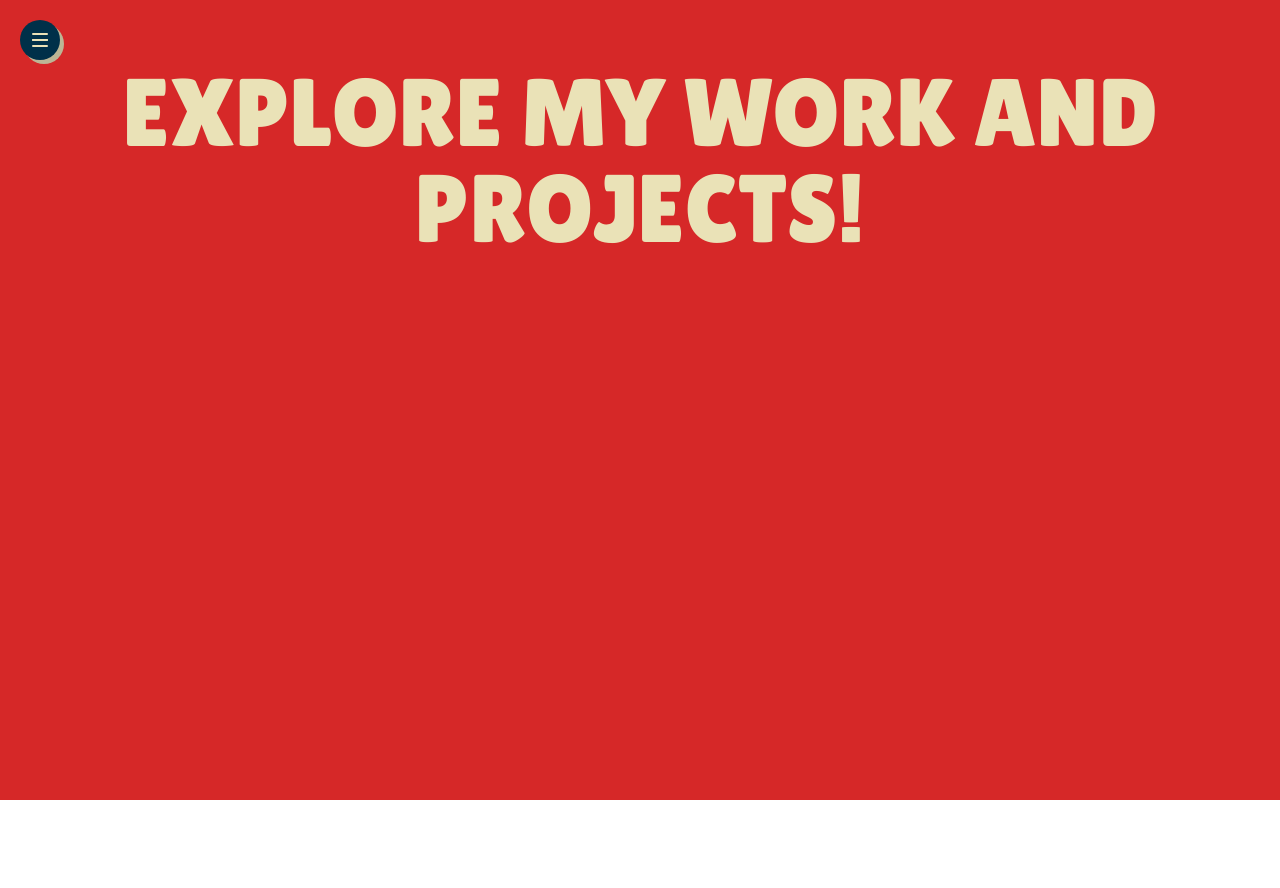
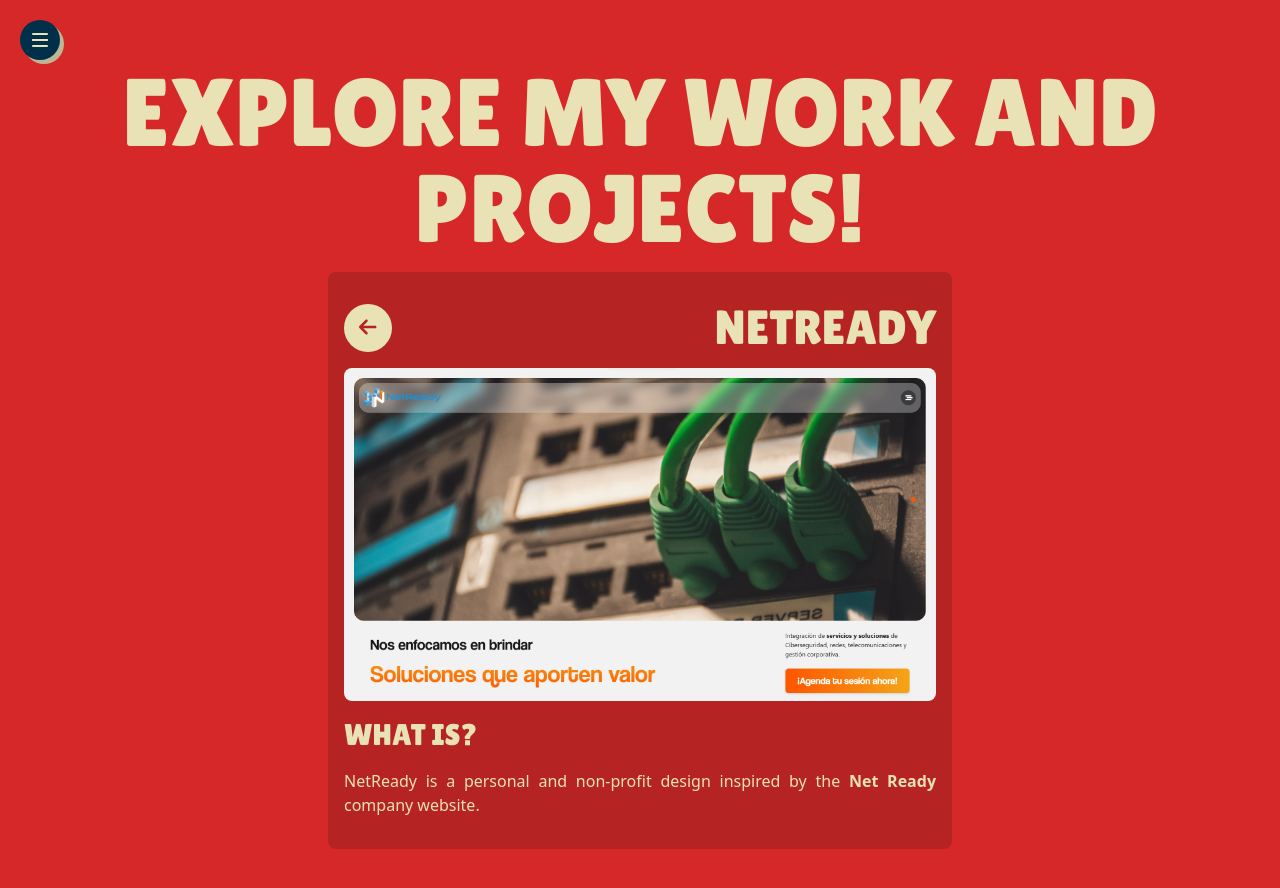
Before and after one commit to abraham-j-p-f/react-portfolio, a React (Vite) app: page /work/netready in a window 1280 px wide. Shown: the top 888 px of the page. Before the commit the page ends 800 px from the top, so only its background shows below. Built offline with nearby package versions, Linux system fonts and the light colour scheme; no server answers.

Commit message:
Net Ready

```diff
--- a/src/pages/Router.tsx
+++ b/src/pages/Router.tsx
@@ -9,6 +9,7 @@
 
 import { Projects } from "./work/components/List";
 import Trivia from "./work/components/Trivia";
+import Netready from "./work/components/Netready";
 
 export default function Router() {
   return (
@@ -19,6 +20,7 @@
           <Route path="work" element={<Work />}>
             <Route index element={<Projects />} />
             <Route path="trivia" element={<Trivia />} />
+            <Route path="netready" element={<Netready />} />
             <Route path="*" />
           </Route>
           <Route path="about" element={<About />} />
--- a/src/pages/work/components/List.tsx
+++ b/src/pages/work/components/List.tsx
@@ -1,15 +1,21 @@
 import trivia from "../assets/trivia.png";
+import netready from "../assets/netready.png";
 import { Link } from "react-router-dom";
 import { FontAwesomeIcon } from "@fortawesome/react-fontawesome";
 import { faArrowUpRightFromSquare } from "@fortawesome/free-solid-svg-icons";
 
 const works = [
   {
-    name: 'trivia',
-    url: 'https://trivia-crt.netlify.app/',
-    img: trivia
-  }
-]
+    name: "trivia",
+    url: "https://trivia-crt.netlify.app/",
+    img: trivia,
+  },
+  {
+    name: "netready",
+    url: "https://netready.vercel.app/",
+    img: netready,
+  },
+];
 
 export const ProjectCard = ({ path, url, img }: any) => {
   return (
@@ -21,7 +27,9 @@
           </div>
           <div className="w-full absolute bottom-0 p-4 flex items-center justify-between">
             <div className="bg-neutral-900 py-2 px-4 rounded-lg">
-              <h1 className="text-t_white font-litia text-2xl uppercase">{path}</h1>
+              <h1 className="text-t_white font-litia text-2xl uppercase">
+                {path}
+              </h1>
             </div>
             {/* <a target={"_blank"} href="https://trivia-crt.netlify.app/">
               <FontAwesomeIcon
@@ -39,7 +47,9 @@
 export const Projects = () => {
   return (
     <div className="py-8 grid grid-cols-1 md:grid-cols-2 lg:grid-cols-3 gap-8">
-      { works.map(({ name, url, img }) => ( <ProjectCard path={name} url={url} img={img}/> )) }
+      {works.map(({ name, url, img }) => (
+        <ProjectCard path={name} url={url} img={img} />
+      ))}
     </div>
   );
 };
--- /dev/null
+++ b/src/pages/work/components/Netready.tsx
@@ -0,0 +1,70 @@
+import netready from "../assets/netready.png";
+import { FontAwesomeIcon } from "@fortawesome/react-fontawesome";
+import { faArrowLeft } from "@fortawesome/free-solid-svg-icons";
+import { useNavigate } from "react-router-dom";
+
+const Tittles = ({ children, className }: any) => {
+  return (
+    <div>
+      <h1 className={`uppercase font-litia text-left my-4 ${className}`}>
+        {children}
+      </h1>
+    </div>
+  );
+};
+
+const Paragraph = ({ children }: any) => {
+  return (
+    <div className="my-4">
+      <p className="text-justify">{children}</p>
+    </div>
+  );
+};
+
+const Image = ({ img, alt, url }: any) => {
+  return (
+    <div className="overflow-hidden rounded-lg w-full aspect-video relative">
+      <a href={url} target={"_blank"}>
+        <img src={img} alt={alt} />
+      </a>
+    </div>
+  );
+};
+
+export default function Netready() {
+  const navigate = useNavigate();
+
+  return (
+    <div className="p-4 flex justify-center container text-t_white">
+      <div className="w-full sm:w-3/4 lg:w-2/4 bg-t_tred-dark p-4 rounded-lg">
+        <div className="flex justify-between items-center">
+          <div>
+            <button
+              className="bg-t_white hover:bg-t_white-dark transition-all w-12 aspect-square rounded-full"
+              onClick={() => navigate(-1)}
+            >
+              <FontAwesomeIcon
+                icon={faArrowLeft}
+                className="text-xl text-t_tred-dark"
+              />
+            </button>
+          </div>
+          <Tittles className="text-5xl">NetReady</Tittles>
+        </div>
+        <Image img={netready} alt="IDK" url="https://netready.vercel.app/" />
+        <Tittles className="text-3xl">What is?</Tittles>
+        <Paragraph>
+          NetReady is a personal and non-profit design inspired by the{" "}
+          <a
+            className="font-bold"
+            target="_blank"
+            href="https://www.netreadysolutions.com/"
+          >
+            Net Ready{" "}
+          </a>
+          company website.
+        </Paragraph>
+      </div>
+    </div>
+  );
+}
```
Also changed, not shown: src/pages/work/assets/netready.png (added).
